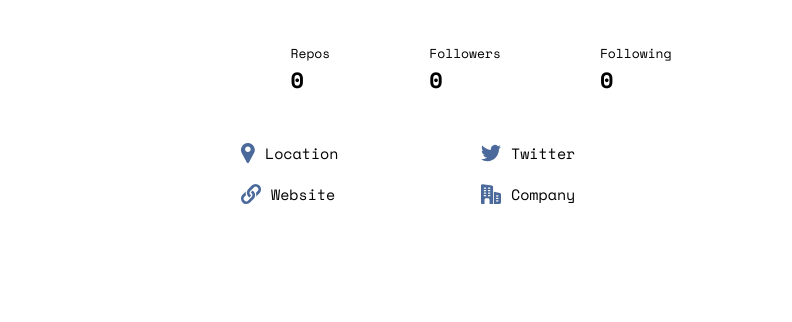
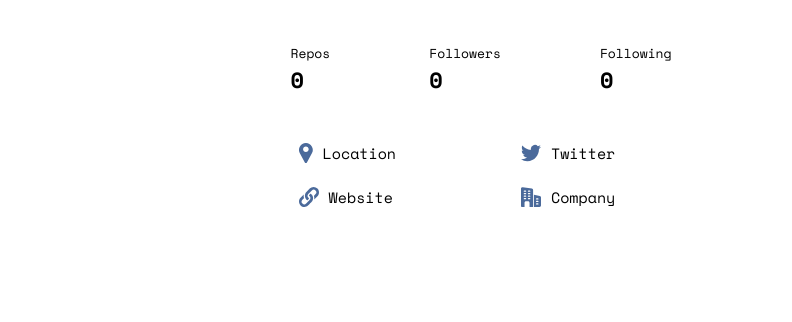
Before and after one commit to SOyeniyi801/github-api-app, a plain HTML site: page index.html in a window 1280 px wide. Shown: the part 367-689 px from the top of the page, without its empty margins (244-1036 px from the left). Drawn offline with nearby package versions, Linux system fonts and the light colour scheme.

Commit message:
fix socials space

```diff
--- a/styles.css
+++ b/styles.css
@@ -234,8 +234,9 @@ header {
 
 .socials-box {
   display: grid;
-  grid-template-columns: 240px 240px;
-  row-gap: 1.2em;
+  grid-template-columns: minmax(200px, auto) minmax(200px, auto);
+  row-gap: 1.4em;
+  column-gap: 1.4em;
   color: var(--social-color);
   margin-top: 30px;
 }
```
